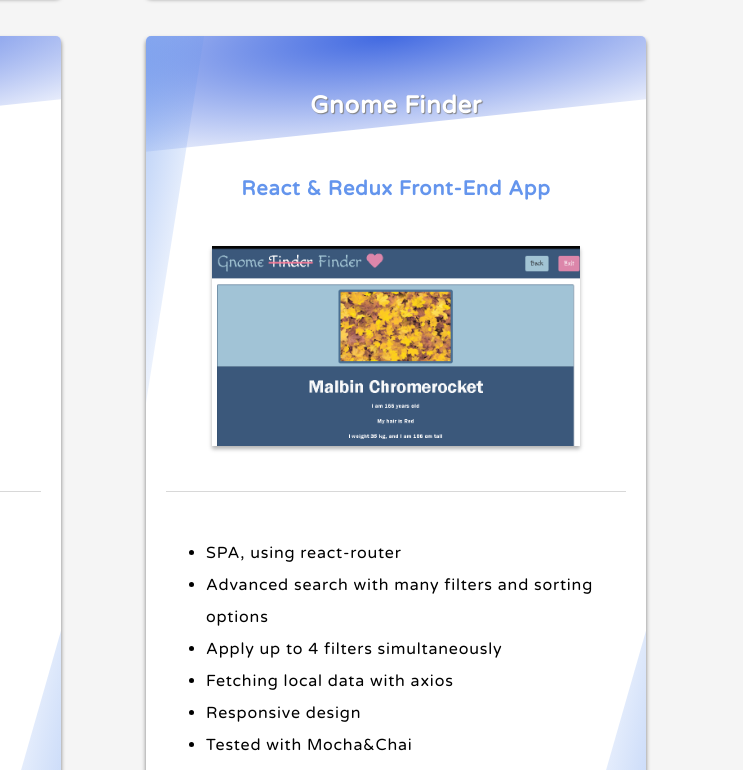
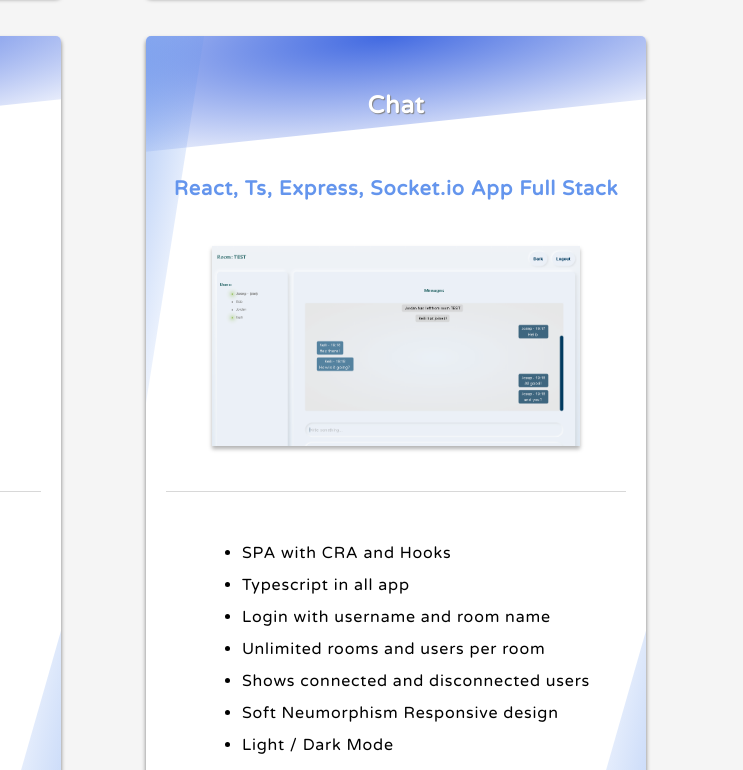
Before and after one commit to pepdbm7/portfolio-gatsby, a Gatsby site: page / in a window 1280 px wide. Shown: the part 5230-6000 px from the top of the page, 537-1280 px from the left. Built offline with nearby package versions, Linux system fonts and the light colour scheme; Gatsby itself is replaced by a stand-in of ours.

Commit message:
replaced project gnome for chat; styles 404 page

```diff
--- a/src/components/layout/index.js
+++ b/src/components/layout/index.js
@@ -15,6 +15,7 @@ const GlobalStyle = createGlobalStyle`
   * {
     -webkit-font-smoothing: antialiased;
     -moz-osx-font-smoothing: grayscale;
+
   }
 
 
--- a/src/components/work/projectCard.jsx
+++ b/src/components/work/projectCard.jsx
@@ -47,7 +47,7 @@ const ProjectCard = ({ project, id }) => {
           }
         }
       }
-      gnomefinder: file(absolutePath: { regex: "/gnomefinder.png/" }) {
+      chat: file(absolutePath: { regex: "/chat.png/" }) {
         childImageSharp {
           fluid(maxWidth: 450) {
             ...GatsbyImageSharpFluid
--- a/src/data/index.js
+++ b/src/data/index.js
@@ -126,19 +126,34 @@ const data = {
         demoUrl: "https://music-3d-cube.netlify.com",
       },
       {
-        name: "gnomefinder",
-        title: "Gnome Finder",
-        subtitle: "React & Redux Front-End App",
+        name: "chat",
+        title: "Chat",
+        subtitle: "React, Ts, Express, Socket.io App Full Stack",
         description: [
-          "SPA, using react-router",
-          "Advanced search with many filters and sorting options",
-          "Apply up to 4 filters simultaneously",
-          "Fetching local data with axios",
-          "Responsive design",
-          "Tested with Mocha&Chai",
+          "SPA with CRA and Hooks",
+          "Typescript in all app",
+          "Login with username and room name",
+          "Unlimited rooms and users per room",
+          "Shows connected and disconnected users",
+          "Soft Neumorphism Responsive design",
+          "Light / Dark Mode",
         ],
-        demoUrl: "https://thirsty-neumann-4260ef.netlify.com/",
+        demoUrl: "https://chattin.netlify.app/",
       },
+      // {
+      //   name: "gnomefinder",
+      //   title: "Gnome Finder",
+      //   subtitle: "React & Redux Front-End App",
+      //   description: [
+      //     "SPA, using react-router",
+      //     "Advanced search with many filters and sorting options",
+      //     "Apply up to 4 filters simultaneously",
+      //     "Fetching local data with axios",
+      //     "Responsive design",
+      //     "Tested with Mocha&Chai",
+      //   ],
+      //   demoUrl: "https://thirsty-neumann-4260ef.netlify.com/",
+      // },
     ],
   },
   contact: {
```
Also changed, not shown: src/pages/404.js (+12 -8 lines), src/images/projects/chat.png (added).
